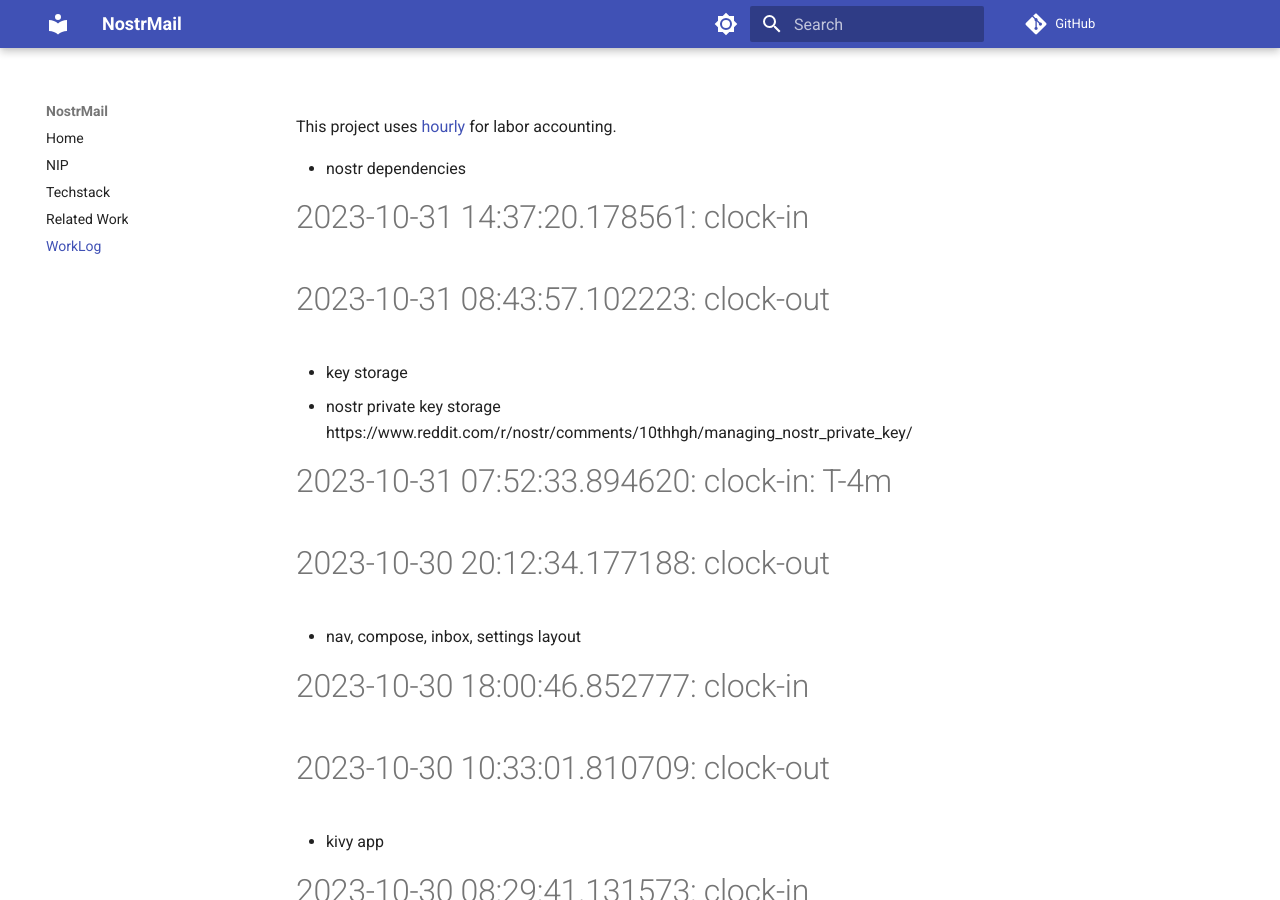
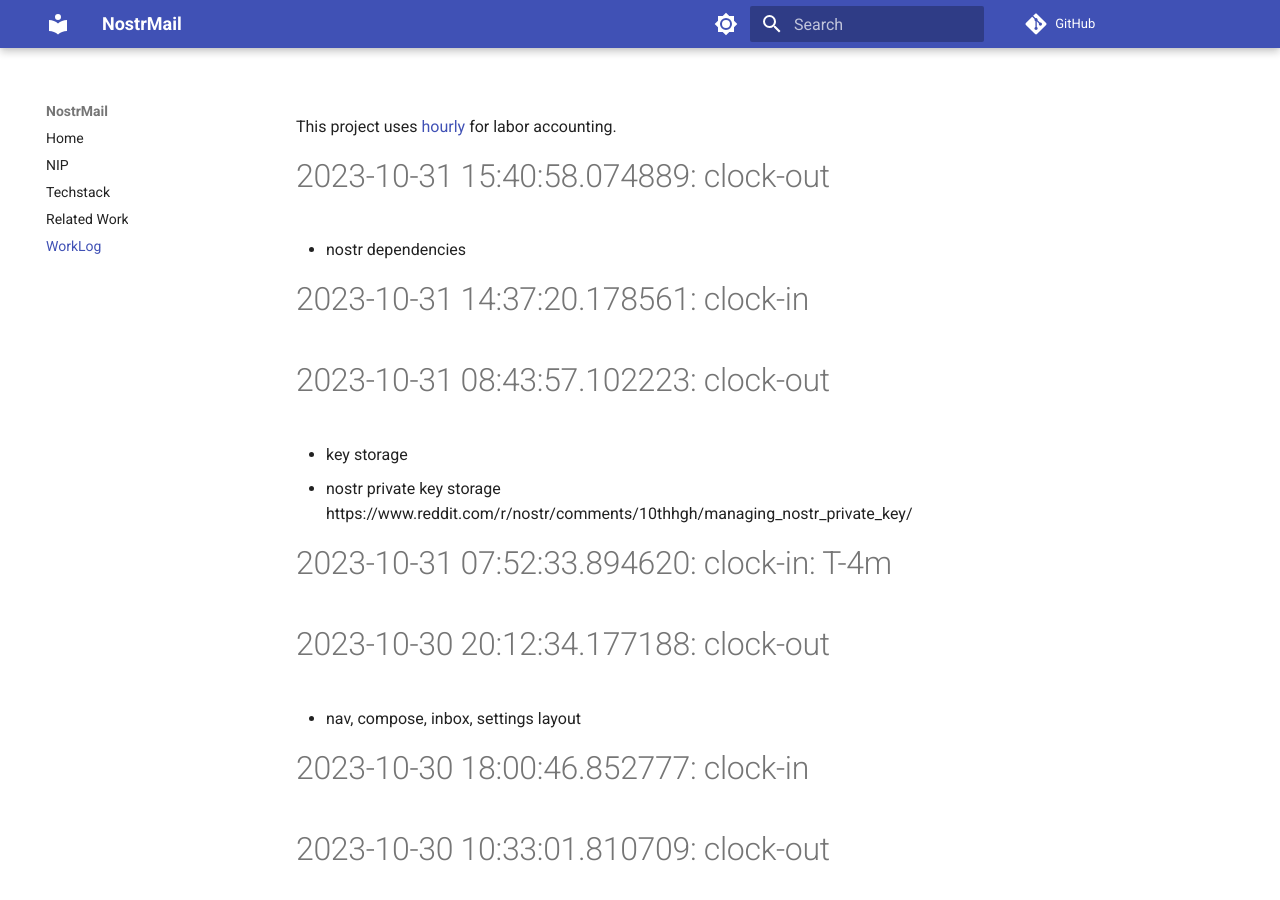
Before and after one commit to asherp/nostr-mail, an MkDocs documentation site: the page built from docs/WorkLog.md, in a window 1280 px wide and 900 px high. Built offline with MkDocs 1.6.1 and Material for MkDocs 9.7.7, drawn with Linux system fonts in a browser that asks for light colours; comment, search, counter and statistics services are not loaded.

Commit message:
clock-out

```diff
--- a/WorkLog.md
+++ b/WorkLog.md
@@ -1,3 +1,5 @@
+# 2023-10-31 15:40:58.074889: clock-out
+
 * nostr dependencies
 
 # 2023-10-31 14:37:20.178561: clock-in
```
